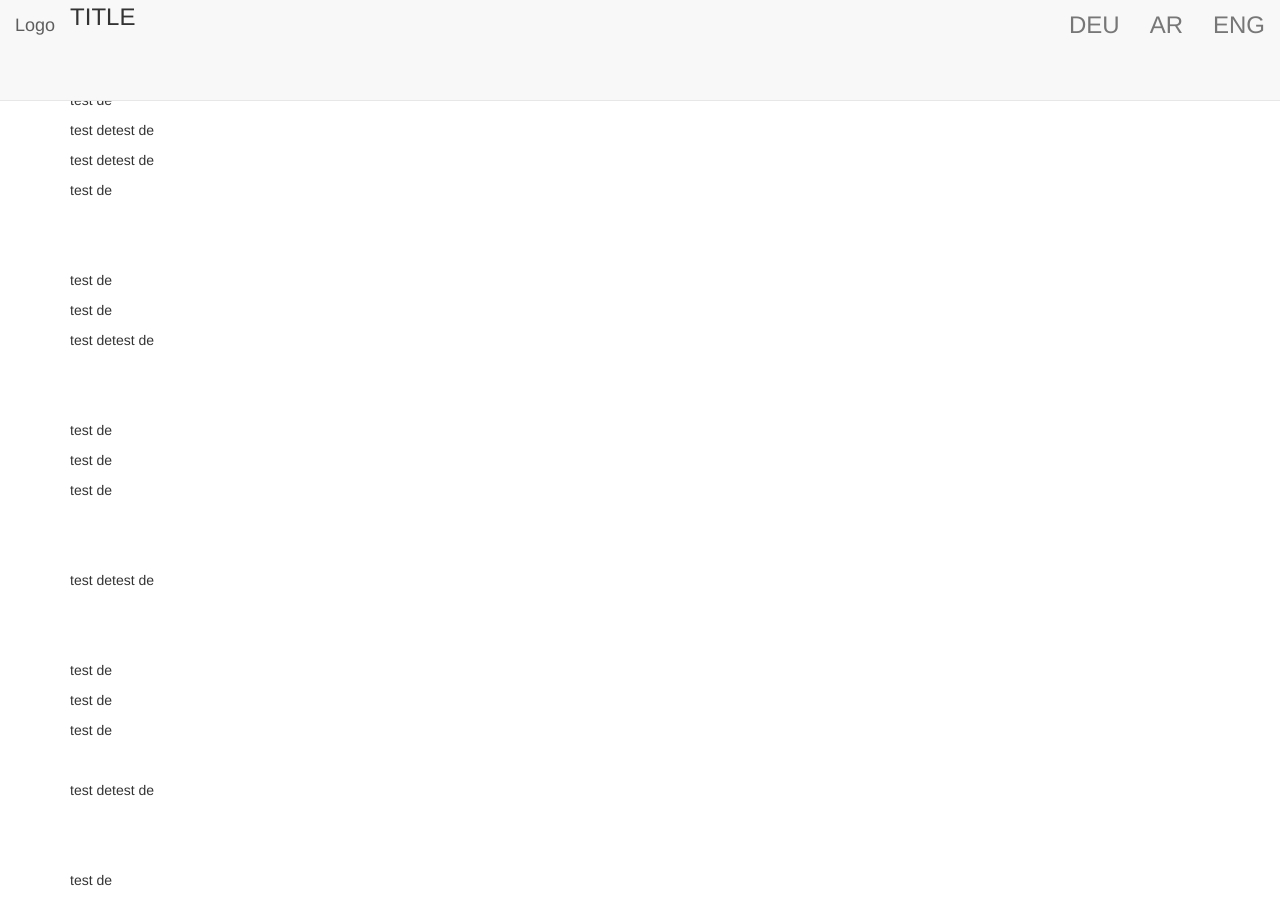
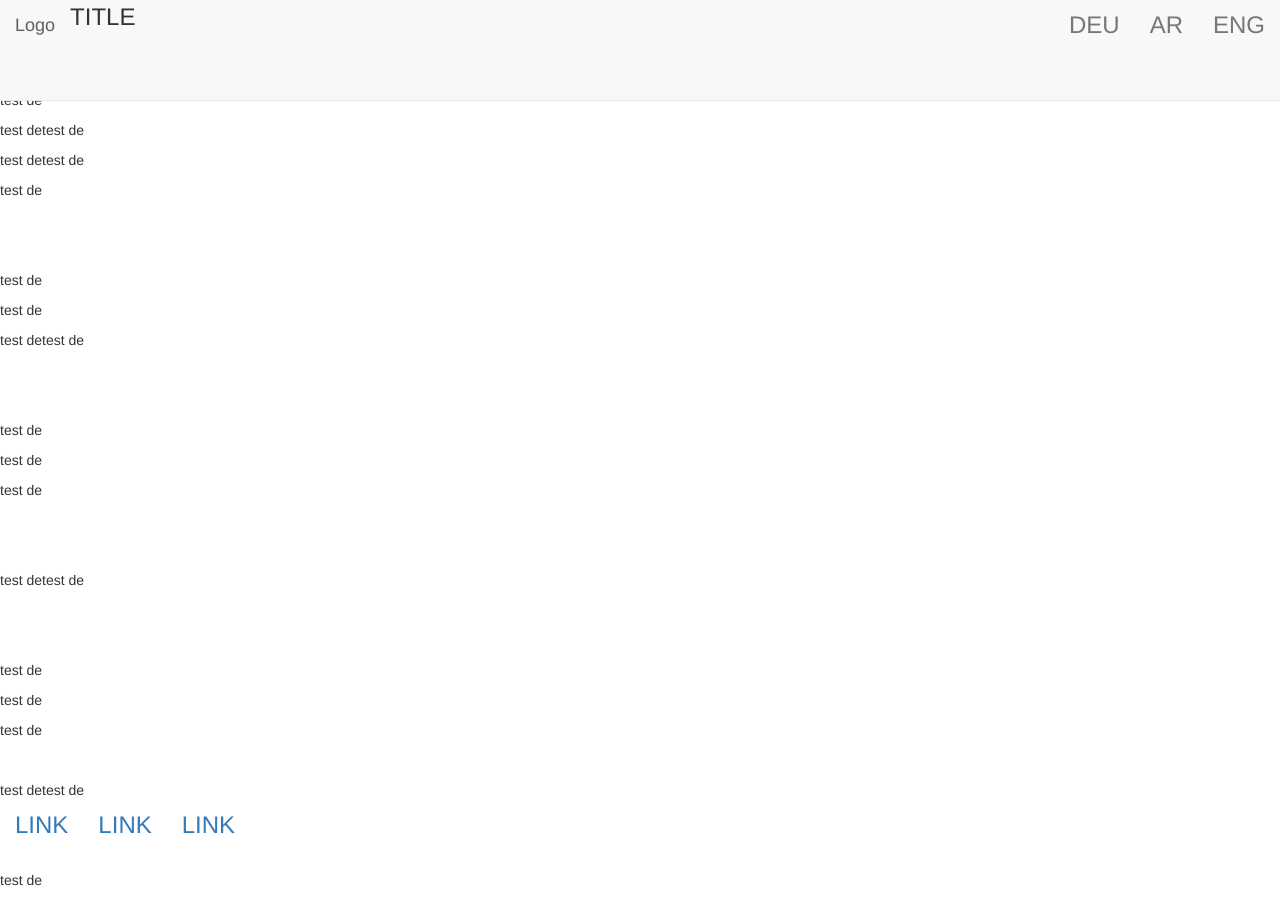
Before and after one commit to EIJC/TIJ, a Jekyll site: the page built from de.html, in a window 1280 px wide and 900 px high. Built offline with Jekyll 4.4.1, drawn with Linux system fonts in a browser that asks for light colours; nearby versions of some CDN libraries.

Commit message:
Update page.html

```diff
--- a/_layouts/page.html
+++ b/_layouts/page.html
@@ -2,8 +2,7 @@
 layout: base
 ---
 
- <div class="wrapper">
-      <div class="container">
+
 <div id="header" class="navbar navbar-default navbar-fixed-top">
     <div class="navbar-header">
         <button class="navbar-toggle collapsed" type="button" data-toggle="collapse" data-target=".navbar-collapse">
@@ -34,17 +33,10 @@ layout: base
 </div>
 
  {{ content }}
-      </div>
-    </div>
-
-
-      </div>
-      <div class="push"><!--//--></div>
-    </div> <!-- .wrapper -->
 
     <footer>
       <div class="container">
-            <ul class="nav navbar-nav">
+            <ul class="nav navbar-nav navbar-fixed-bottom">
                 <li><a href="">Link</a></li>
                  <li><a href="">Link</a></li>
                  <li><a href="">Link</a></li>
```
